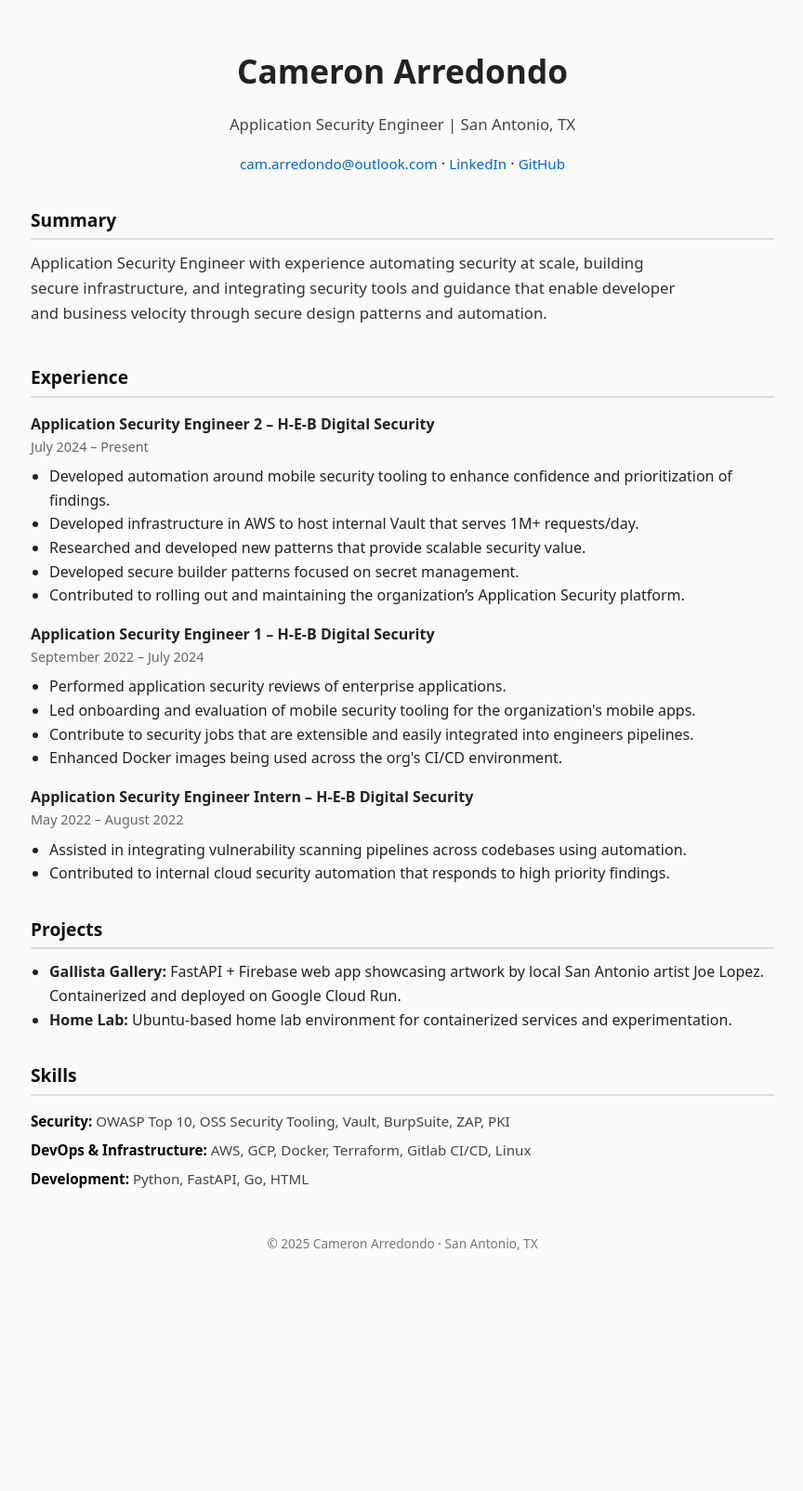
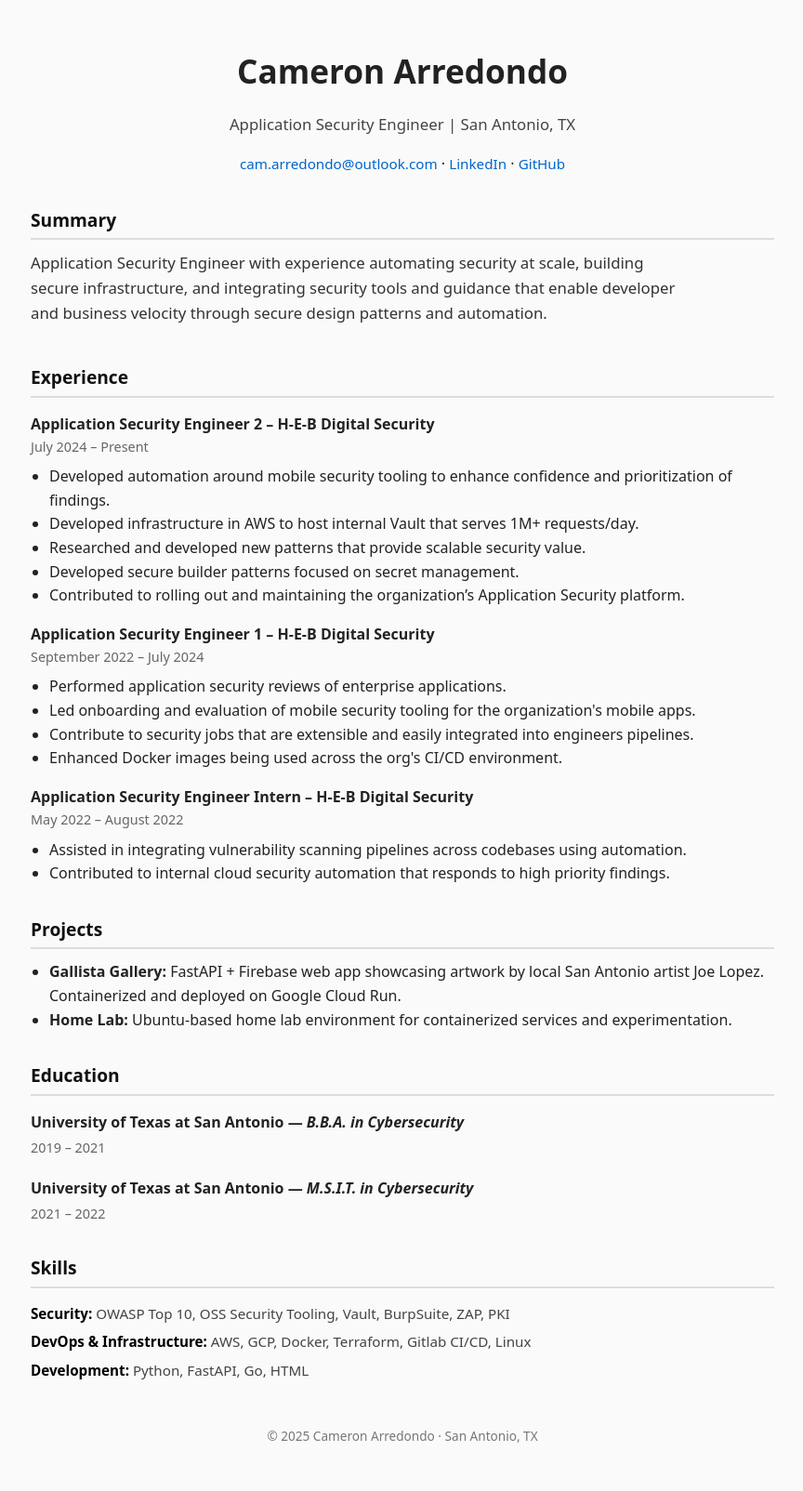
Before and after one commit to Cameron-Arredondo/Cameron-Arredondo.github.io, a Jekyll site: the page built from index.html, in a window 1280 px wide. Shown: the whole page at 93% size, without its empty margins (207-1071 px from the left). Built offline with Jekyll 4.4.1, drawn with Linux system fonts in a browser that asks for light colours; before the commit the page ends 1397 px from its top, so only the background shows below that.

Commit message:
add my education to resume site

```diff
--- a/_data/resume.yml
+++ b/_data/resume.yml
@@ -66,3 +66,11 @@ skills:
       - "FastAPI"
       - "Go"
       - "HTML"
+
+education:
+  - school: "University of Texas at San Antonio"
+    degree: "B.B.A. in Cybersecurity"
+    date: "2019 – 2021"
+  - school: "University of Texas at San Antonio"
+    degree: "M.S.I.T. in Cybersecurity"
+    date: "2021 – 2022"
--- a/_layouts/resume.html
+++ b/_layouts/resume.html
@@ -48,7 +48,15 @@
         {% endfor %}
       </ul>
     </section>
-
+    <section class="education">
+      <h2>Education</h2>
+      {% for edu in site.data.resume.education %}
+      <div class="education-entry">
+      <h3 class="edu-school">{{ edu.school }} — <em>{{ edu.degree }}</em></h3>
+      <p class="edu-date">{{ edu.date }}</p>
+      </div>
+      {% endfor %}
+    </section>
     <section>
       <h2>Skills</h2>
       <div class="skills-list">
--- a/assets/css/resume.css
+++ b/assets/css/resume.css
@@ -128,3 +128,26 @@ footer {
   color: #777;
   margin-top: 3rem;
 }
+
+/* --- Education Section --- */
+.education-entry {
+  margin-bottom: 1.25rem;
+}
+
+.edu-school {
+  font-size: 1rem;
+  font-weight: 600;
+  margin-bottom: 0.1rem;
+}
+
+.edu-degree {
+  font-size: 0.95rem;
+  color: #333;
+  margin: 0;
+}
+
+.edu-date {
+  font-size: 0.9rem;
+  color: #666;
+  margin-top: 0.15rem;
+}
```
